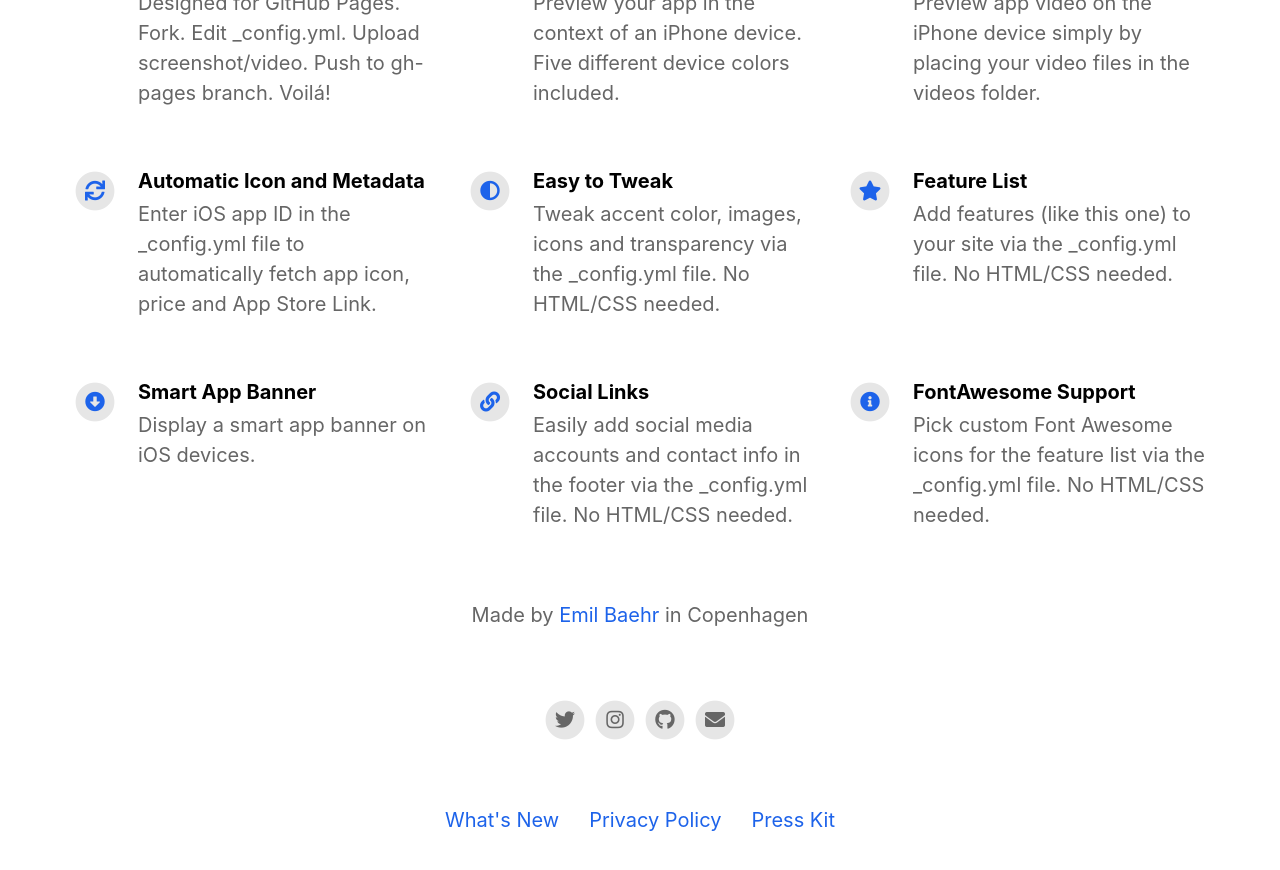
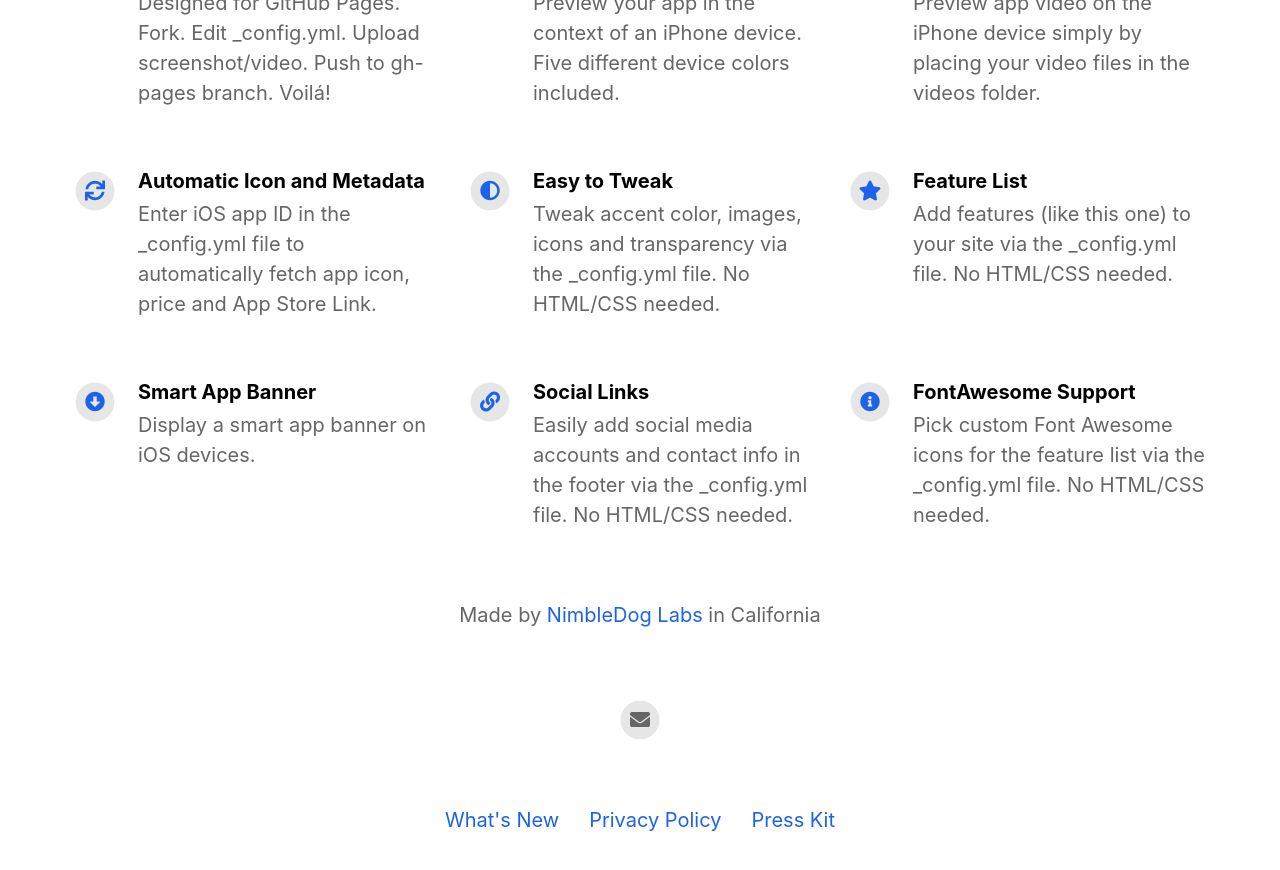
Before and after one commit to nimbledog/librarypro-site, a Jekyll site: the page built from index.html, in a window 1280 px wide and 900 px high, scrolled down 1124 px. Shown: the top 870 px of the window. Built offline with Jekyll 4.4.1, drawn with Linux system fonts in a browser that asks for light colours; nearby versions of some CDN libraries.

Commit message:
Update _config.yml

```diff
--- a/_config.yml
+++ b/_config.yml
@@ -19,15 +19,15 @@ app_description: Write a short tagline for your app.
 enable_smart_app_banner: true # Set to true to show a smart app banner at top of page on mobile devices.
 
 # Information About Yourself
-your_name: Emil Baehr
-your_link: https://emilbaehr.com
-your_city: Copenhagen
-email_address: emil.baehr@gmail.com
-facebook_username:
-instagram_username: ebaehr
-twitter_username: ebaehr
-github_username: emilbaehr
-youtube_username:
+your_name: NimbleDog Labs
+your_link: https://librarypro.nimbledog.net
+your_city: California
+email_address: feedback@nimbledog.net
+# facebook_username:
+# instagram_username: ebaehr
+# twitter_username: ebaehr
+# github_username: emilbaehr
+# youtube_username:
 
 # Feature List                            Edit, add or remove features to be presented.
 features:
```
